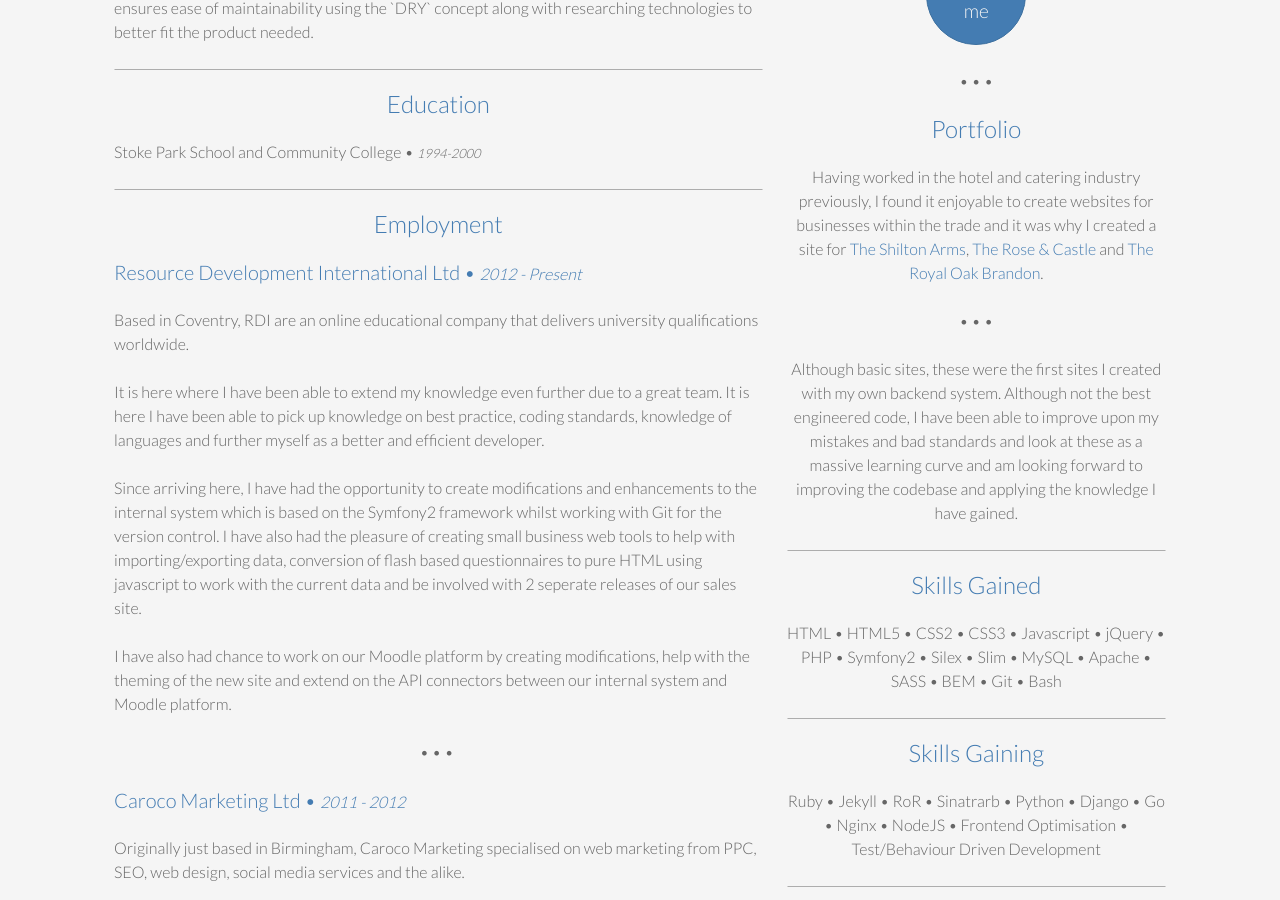
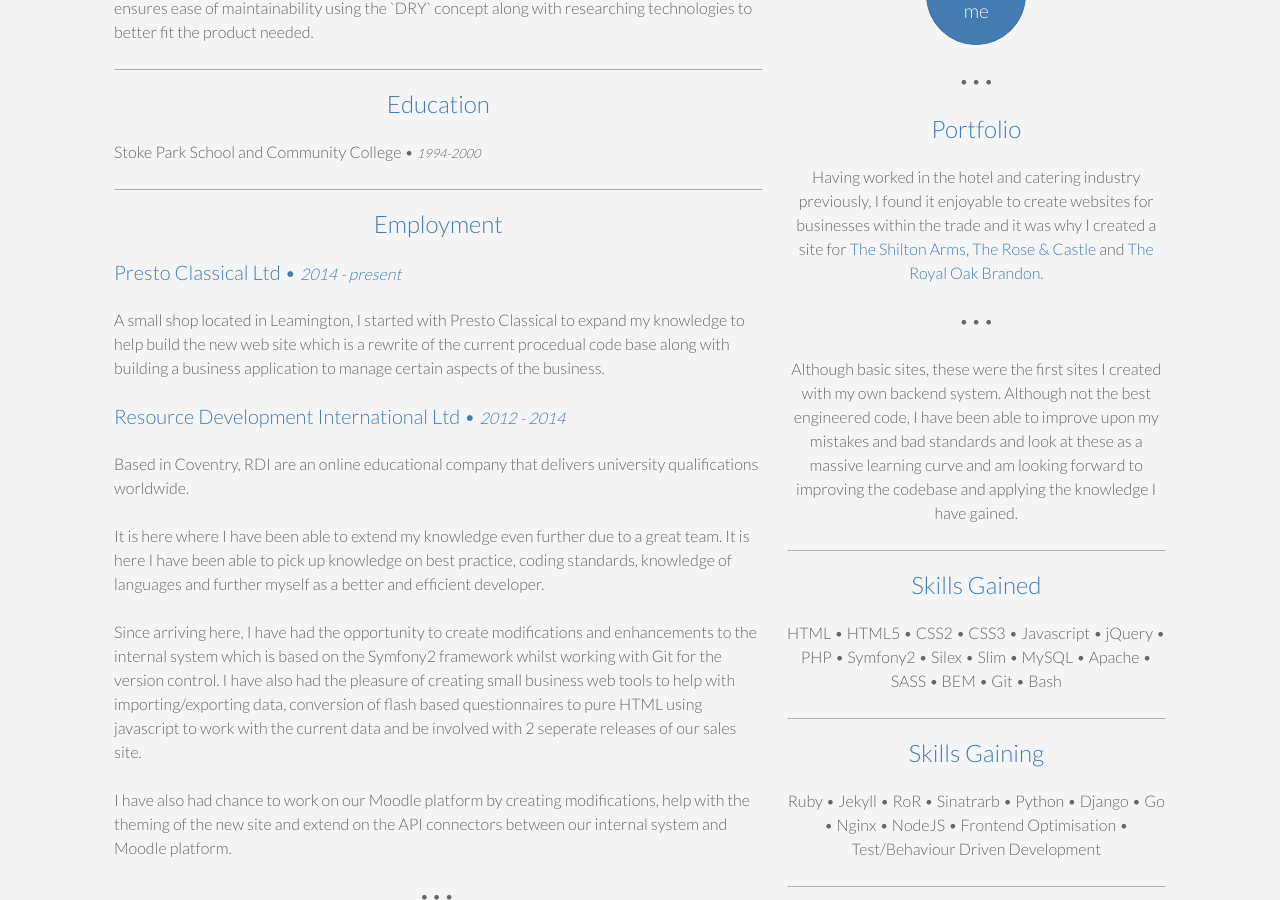
Before and after one commit to futurepixels/futurepixels.co.uk, a Jekyll site: the page built from resume.html, in a window 1280 px wide and 900 px high, scrolled down 695 px. Built offline with Jekyll 4.4.1, drawn with Linux system fonts in a browser that asks for light colours.

Commit message:
Added current position

```diff
--- a/resume.html
+++ b/resume.html
@@ -22,7 +22,13 @@ class: cv
 		<hr>
 		<h3 class="center">Employment</h3>
 		<h4>
-			Resource Development International Ltd • <i><small>2012 - Present</small></i>
+			Presto Classical Ltd • <i><small>2014 - present</small></i>
+		</h4>
+		<p>
+			A small shop located in Leamington, I started with Presto Classical to expand my knowledge to help build the new web site which is a rewrite of the current procedual code base along with building a business application to manage certain aspects of the business.
+		</p>
+		<h4>
+			Resource Development International Ltd • <i><small>2012 - 2014</small></i>
 		</h4>
 		<p>
 			Based in Coventry, RDI are an online educational company that delivers university qualifications worldwide.
```
